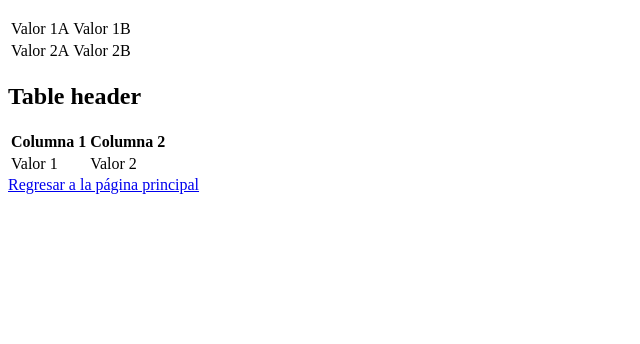
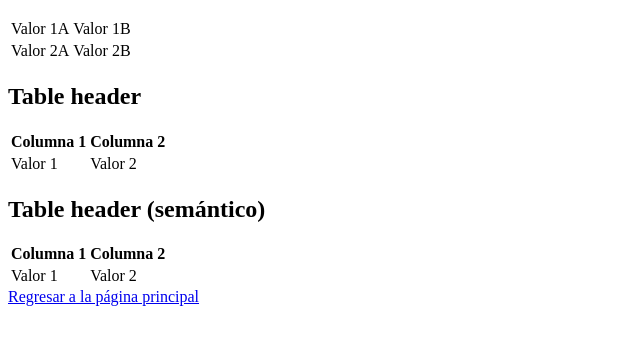
Before and after one commit to jagedn/hab-m0-mi_proyecto, a plain HTML site: page www/table.html in a window 1280 px wide. Shown: the part 110-454 px from the top of the page, without its empty margins (0-640 px from the left). Drawn offline with Linux system fonts and the light colour scheme.

Commit message:
Agregar ejemplo de table semantico thead/tbody

```diff
--- a/www/table.html
+++ b/www/table.html
@@ -29,6 +29,21 @@
             <td>Valor 2</td>
         </tr>
     </table>
+    <h2>Table header (semántico)</h2>
+    <table>
+        <thead>
+            <tr>
+                <th>Columna 1</th>
+                <th>Columna 2</th>
+            </tr>
+        </thead>
+        <tbody>
+            <tr>
+                <td>Valor 1</td>
+                <td>Valor 2</td>
+            </tr>
+        </tbody>
+    </table>
     <footer>
         <a href="./index.html">Regresar a la página principal</a>
     </footer>
```
